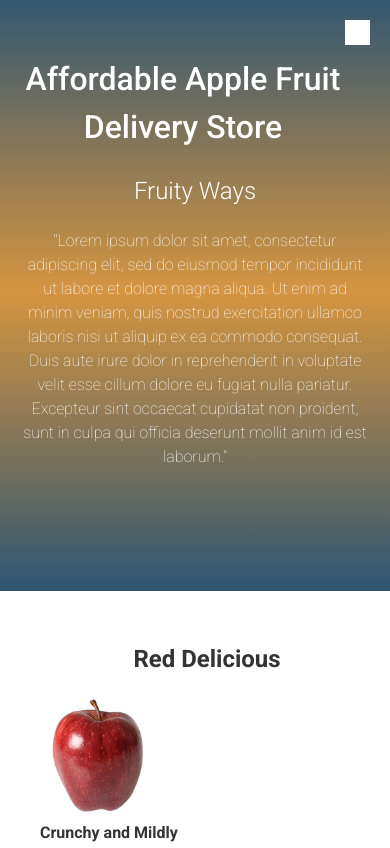
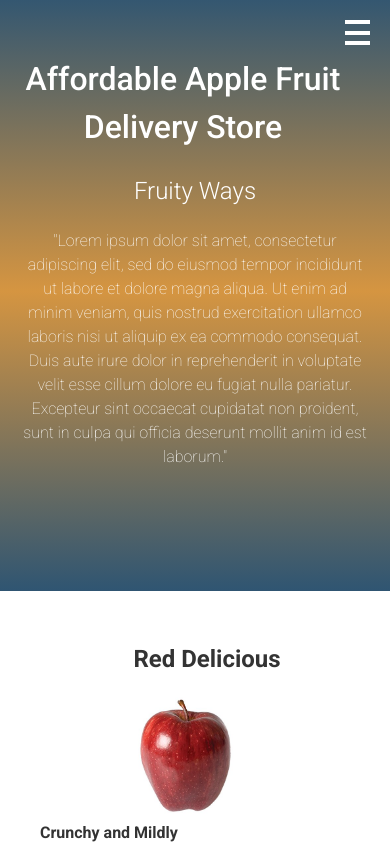
Before and after one commit to adedolapo1788/Apple-store, a website built with webpack: page app/index.html in a window 390 px wide. Shown: the top 848 px of the page. Built offline with nearby package versions, Linux system fonts and the light colour scheme.

Commit message:
adjustments to mobile header

```diff
--- a/app/assets/styles/modules/_body.css
+++ b/app/assets/styles/modules/_body.css
@@ -14,8 +14,10 @@
 #Red-del {
 
 	width: 35%;
+	transform: translateX(75%);
 
 	@mixin atSmall{
+		transform: translateX(0);
 		width:200px;
 		float: left;
 		margin-top: 5px;
@@ -31,8 +33,10 @@
 #fujiApple,
 #grannyApple {
 	width: 45%;
+	transform: translateX(57%);
 
 	@mixin atSmall{
+		transform: translateX(0);
 		width: 250px;
 		float: left;
 		margin-top: 5px;
--- a/app/assets/styles/modules/_header.css
+++ b/app/assets/styles/modules/_header.css
@@ -5,7 +5,7 @@
 	margin-bottom: 50px;
 
 	&__menu-icon{
-	     background-color: #fff;
+	    /* background-color: #fff;*/
 	     width:25px;
 	     height: 25px;
 	     top:20px;
@@ -14,6 +14,33 @@
 
 	     @mixin atSmall{
    	         display: none;
+        }
+        &::before{
+        	position: absolute;
+        	content: "";
+        	background-color: #fff;
+        	width: 25px;
+        	top:0;
+        	left: 0;
+        	height: 4px;
+        }
+        &--middle{
+        	position: absolute;
+	        width: 25px;
+	        height: 4px;
+	        top: 11px;
+	        left: 0;
+	        background-color: #fff;
+        }
+
+        &::after{
+        	position: absolute;
+        	background-color: #fff;
+        	content:"";
+        	width: 25px;
+        	height: 4px;
+        	bottom:0;
+        	left: 0;
         }
 	}
 
--- a/app/index.html
+++ b/app/index.html
@@ -18,7 +18,9 @@
 				<div class="">
 						<h1 class="main-header__head-text" > Affordable Apple Fruit Delivery Store</h1>
 						<h2 class="main-header__head-sub-text">Fruity Ways</h2>
-						<div class="main-header__menu-icon"></div>
+						<div  class="main-header__menu-icon">
+							<div class="main-header__menu-icon--middle"></div>
+						</div>
 						<div class="main-header__menu-content">
 						<nav class="main-nav">
 							<ul  class="main-nav__content">
--- a/app/temp/styles/main.css
+++ b/app/temp/styles/main.css
@@ -376,11 +376,15 @@ template {
 #Red-del {
 
 	width: 35%;
+	-webkit-transform: translateX(75%);
+	        transform: translateX(75%);
 }
 
 @media(min-width: 530px){
 
 #Red-del {
+		-webkit-transform: translateX(0);
+		        transform: translateX(0);
 		width:200px;
 		float: left;
 		margin-top: 5px;
@@ -394,6 +398,8 @@ template {
 #fujiApple,
 #grannyApple {
 	width: 45%;
+	-webkit-transform: translateX(57%);
+	        transform: translateX(57%);
 }
 
 @media(min-width: 530px){
@@ -401,6 +407,8 @@ template {
 #royal,
 #fujiApple,
 #grannyApple {
+		-webkit-transform: translateX(0);
+		        transform: translateX(0);
 		width: 250px;
 		float: left;
 		margin-top: 5px;
@@ -456,7 +464,7 @@ template {
 }
 
 .main-header__menu-icon{
-	     background-color: #fff;
+	    /* background-color: #fff;*/
 	     width:25px;
 	     height: 25px;
 	     top:20px;
@@ -470,6 +478,35 @@ template {
    	         display: none
 	}
   }
+
+.main-header__menu-icon::before{
+        	position: absolute;
+        	content: "";
+        	background-color: #fff;
+        	width: 25px;
+        	top:0;
+        	left: 0;
+        	height: 4px;
+        }
+
+.main-header__menu-icon--middle{
+        	position: absolute;
+	        width: 25px;
+	        height: 4px;
+	        top: 11px;
+	        left: 0;
+	        background-color: #fff;
+        }
+
+.main-header__menu-icon::after{
+        	position: absolute;
+        	background-color: #fff;
+        	content:"";
+        	width: 25px;
+        	height: 4px;
+        	bottom:0;
+        	left: 0;
+        }
 
 @media(min-width: 530px){
 
```
